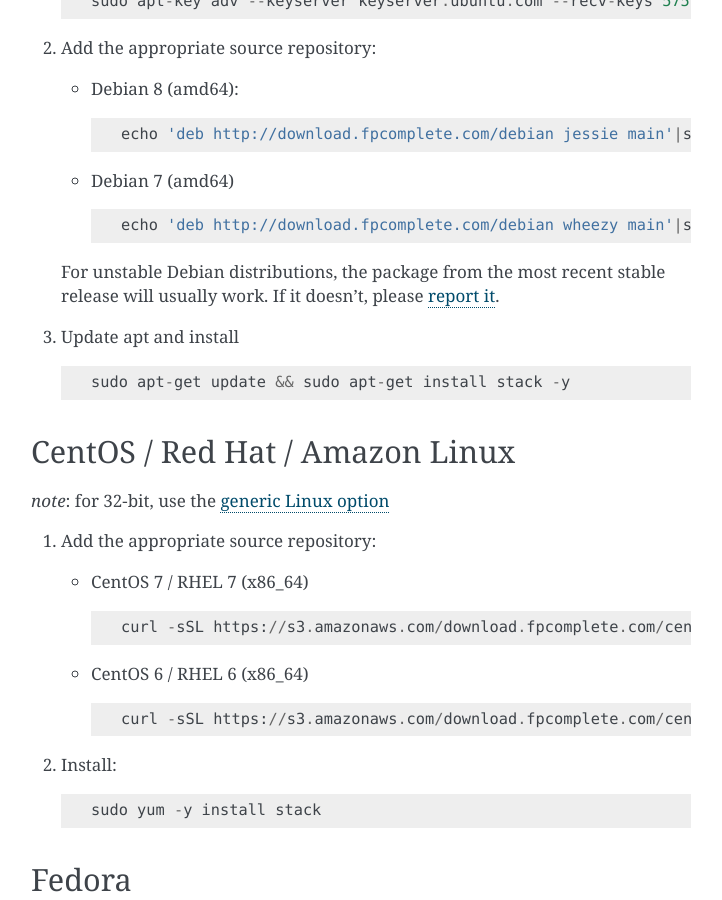
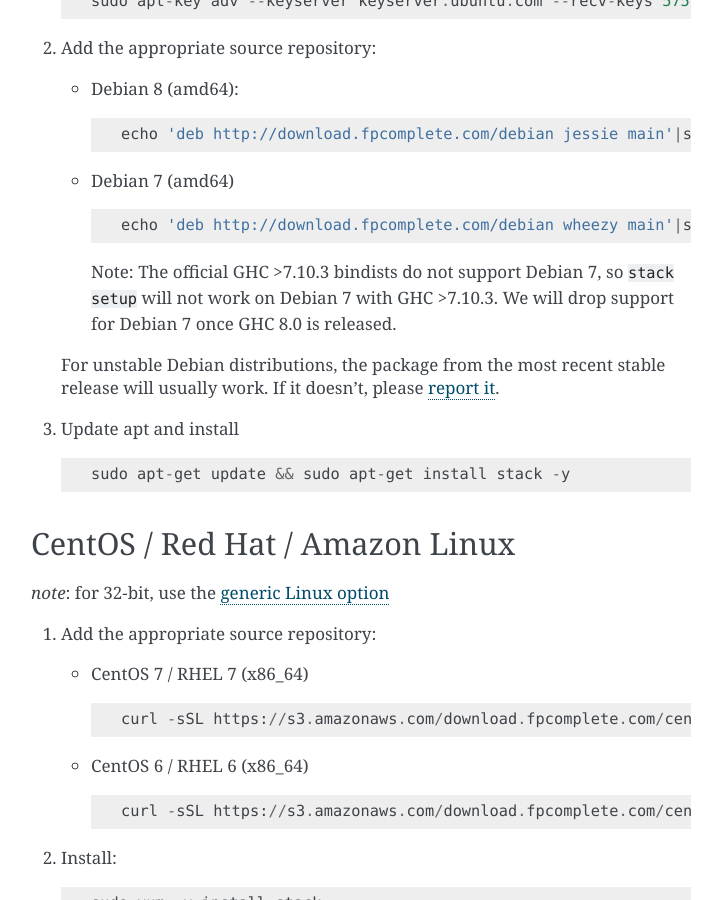
Before and after one commit to commercialhaskell/stack, a Sphinx documentation site: the page built from doc/install_and_upgrade.md, in a window 1280 px wide and 900 px high, scrolled down 2859 px. Shown: the whole window, without its empty margins (389-1111 px from the left). Built offline with Sphinx 7.4.7, drawn with Linux system fonts in a browser that asks for light colours.

Commit message:
doc/install_and_upgrade.md: add note about GHC 7.10.3 on Debian 7

```diff
--- a/doc/install_and_upgrade.md
+++ b/doc/install_and_upgrade.md
@@ -135,6 +135,10 @@
       * Debian 7 (amd64)
 
             echo 'deb http://download.fpcomplete.com/debian wheezy main'|sudo tee /etc/apt/sources.list.d/fpco.list
+
+        Note: The official GHC >7.10.3 bindists do not support Debian 7, so
+        `stack setup` will not work on Debian 7 with GHC >7.10.3.  We will drop
+        support for Debian 7 once GHC 8.0 is released.
 
     For unstable Debian distributions, the package from the most recent stable
     release will usually work. If it doesn't, please
```
